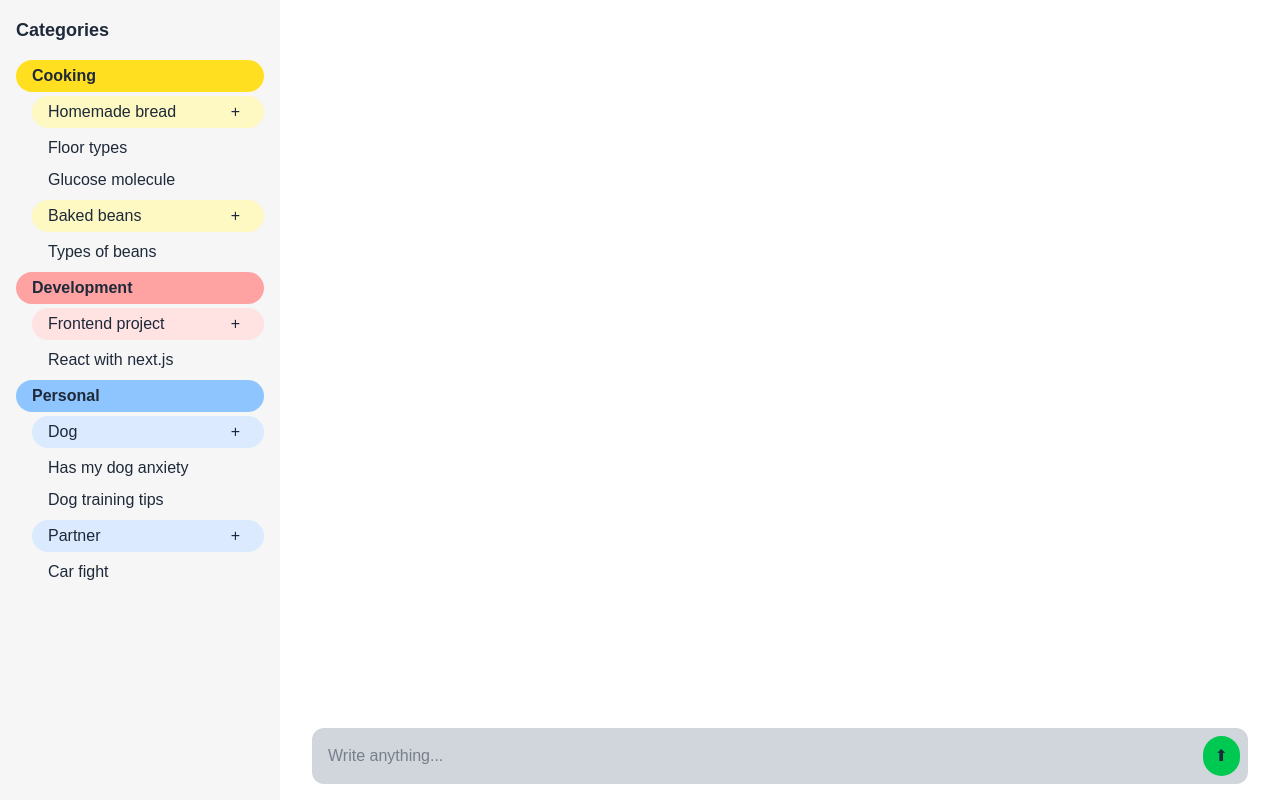
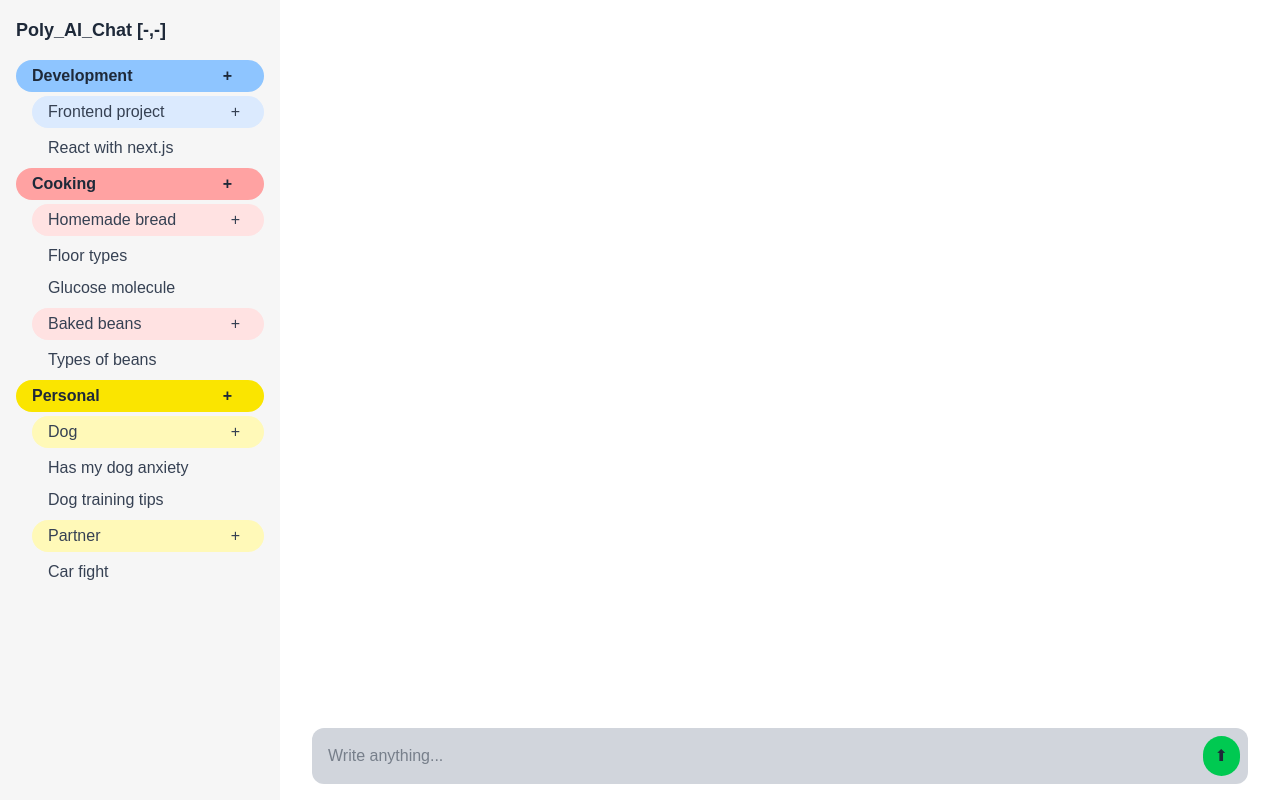
Before and after one commit to julesrb/Poly_Chat_AI, a Next.js app in the folder poly_chat_ai/: page / in a window 1280 px wide. Built offline with nearby package versions, Linux system fonts and the light colour scheme.

Commit message:
openai integration

```diff
--- a/poly_chat_ai/package.json
+++ b/poly_chat_ai/package.json
@@ -12,6 +12,7 @@
   "dependencies": {
     "dotenv": "^17.2.1",
     "next": "15.4.5",
+    "openai": "^5.12.2",
     "pg": "^8.16.3",
     "react": "19.1.0",
     "react-dom": "19.1.0"
--- a/poly_chat_ai/src/app/Catergories/Categories.tsx
+++ b/poly_chat_ai/src/app/Catergories/Categories.tsx
@@ -4,11 +4,20 @@ import React, { useState, Dispatch, SetStateAction, ChangeEvent, KeyboardEvent,
 import { Threads } from "../Threads/Threads";
 import { Conversation, Thread, Category} from "@/types/myTypes";
 
-const colorClassesBright: Record<string, string> = {
-  yellow: "bg-yellow-300",
+
+const colorClasses: Record<string, string> = {
+  green: "bg-[#efff05]",
   blue: "bg-blue-300",
   red: "bg-red-300",
-  green: "bg-green-300",
+  yellow: "bg-[#FAE500]",
+};
+
+const colorClassesPale: Record<string, string> = {
+  green: "bg-[#faffb8]",
+  blue: "bg-blue-100",
+  red: "bg-red-100",
+  yellow: "bg-[#FFF9B8]",
+  // add all your colors here
 };
 
 interface CategoriesProps {
@@ -17,12 +26,15 @@ interface CategoriesProps {
   color: string;
   threads: Thread[];
   setConversationSelection: Dispatch<SetStateAction<[number, number, number]>>;
+  addThread: (categoryId: number, title: string) => void;
+  addConversation: (categoryId: number, threadId: number, title: string) => void;
 }
 
-function Categories({ id, title, color, threads, setConversationSelection }: CategoriesProps) {
+function Categories({ id, title, color, threads, setConversationSelection, addThread, addConversation }: CategoriesProps) {
 
-  const bgClass = colorClassesBright[color] || "bg-gray-300";
-  const [isOpen, setIsOpen] = useState(true);
+  const bgClass = colorClasses[color] || "bg-gray-300";
+  const bgClassPale = colorClassesPale[color] || "bg-gray-300";
+  const [isOpen, setIsOpen] = useState<boolean>(true);
   function handleNewthread() {
     // This function can be implemented to add new threads if needed
   }
@@ -35,16 +47,20 @@ function Categories({ id, title, color, threads, setConversationSelection }: Cat
     <div>
       <div
         key={id}
-        className={`px-4 py-1 mb-1 rounded ${bgClass} font-bold rounded-full hover:bg-gray-100 cursor-pointer flex items-center justify-between`}
+
+        className={`px-4 py-1 mb-1 ${bgClass} rounded-full font-bold hover:text-white hover:bg-gray-500 cursor-pointer flex items-center justify-between`}
 		onClick={toggleThreads}
       >
         {title}
-        {/* <button
-          onClick={() => handleNewthread()}
-          className=" hover:bg-blue-600 font-bold rounded-full ml-4 px-2"
+		<button
+          onClick={(e) => {
+			e.stopPropagation();  // ✅ prevents parent click
+			addThread(id, "New Thread");
+		}}
+          className={`hover:bg-gray-200 hover:bg-gray-400 hover:text-white rounded-full py-0 ml-4 pl-4 pr-4`}
         >
           +
-        </button> */}
+        </button>
       </div>
       {isOpen && (
         <div className="space-y-2 flex-1 overflow-auto">
@@ -57,6 +73,9 @@ function Categories({ id, title, color, threads, setConversationSelection }: Cat
               conversations={thr.conversations}
               categoryId={id}
               setConversationSelection={setConversationSelection}
+              addThread={addThread}
+              addConversation={addConversation}
+			  bgClassPale={bgClassPale}
             />
           ))}
         </div>
--- a/poly_chat_ai/src/app/Conversations/Conversations.tsx
+++ b/poly_chat_ai/src/app/Conversations/Conversations.tsx
@@ -11,12 +11,12 @@ interface ConversationsProps {
   setConversationSelection: Dispatch<SetStateAction<[number, number, number]>>;
 }
 
-function Conversations({ id, title, categoryId, threadId,setConversationSelection }: ConversationsProps) {
+function Conversations({ id, title, categoryId, threadId, setConversationSelection}: ConversationsProps) {
 
   return (
       <div
         key={id}
-        className={`py-0 ml-8 rounded rounded-full hover:bg-gray-100 cursor-pointer flex items-center justify-between`}
+        className={`py-0 ml-6 pl-2 rounded rounded-full text-gray-700 hover:bg-gray-200 cursor-pointer flex items-center justify-between`}
 		onClick={() => {
 			console.log("Category:", categoryId, "Thread:", threadId, "Conversation:", id);
 			setConversationSelection([categoryId, threadId, id]);
--- a/poly_chat_ai/src/app/Input/Input.tsx
+++ b/poly_chat_ai/src/app/Input/Input.tsx
@@ -8,20 +8,55 @@ import { Thread, Category, Message} from "@/types/myTypes";
 interface InputProps {
   conversationSelection: [number, number, number];
   addMessage: (categoryId: number, threadId: number, conversationId: number, message: Message) => void;
+  categories: Category[];
 }
 
-export default function Input({ conversationSelection, addMessage }: InputProps) {
+export default function Input({ conversationSelection, addMessage, categories }: InputProps) {
   const [input, setInput] = useState<string>("");
 
-  const sendMessage = (
-    e?: MouseEvent<HTMLButtonElement> | KeyboardEvent<HTMLTextAreaElement | HTMLInputElement>
-  ) => {
-    if (e) e.preventDefault?.();
-    if (!input.trim()) return;
+const conversation =
+   categories
+     .find(cat => cat.id === conversationSelection[0])
+     ?.threads.find(t => t.id === conversationSelection[1])
+     ?.conversations.find(c => c.id === conversationSelection[2])
+     ?.messages ?? [];
 
-    // addMessage(categoryId, threadId, conversationId, { role: "user", content: input });
-	addMessage(conversationSelection[0], conversationSelection[1], conversationSelection[2], { role: "user", content: input });
-    setInput("");
+  const sendMessage = async (
+	e?: MouseEvent<HTMLButtonElement> | KeyboardEvent<HTMLTextAreaElement | HTMLInputElement> ) => {
+	if (e) e.preventDefault?.();
+	if (!input.trim()) return;
+
+	const [categoryId, threadId, conversationId] = conversationSelection;
+
+	// show user message immediately
+	addMessage(categoryId, threadId, conversationId, {
+		role: "user",
+		content: input,
+	});
+	setInput("");
+
+	// ✅ send conversation + new user message as "messages"
+	const res = await fetch("/api/chat", {
+		method: "POST",
+		headers: { "Content-Type": "application/json" },
+		body: JSON.stringify({
+		messages: [...conversation, { role: "user", content: input }],
+		}),
+	});
+
+	if (!res.ok) {
+		console.error("Server error:", await res.text());
+		return;
+	}
+
+	const data = await res.json();
+	console.log("Response:", data);
+
+	// show assistant message
+	addMessage(categoryId, threadId, conversationId, {
+		role: "assistant", // 👈 was "system", should be "assistant"
+		content: data.reply.content,
+	});
   };
 
   return (
--- a/poly_chat_ai/src/app/Threads/Threads.tsx
+++ b/poly_chat_ai/src/app/Threads/Threads.tsx
@@ -9,36 +9,42 @@ interface threadsProps {
   title: string;
   color: string;
   categoryId: number;
+  bgClassPale: string;
   conversations: Conversation[];
   setConversationSelection: Dispatch<SetStateAction<[number, number, number]>>;
+  addThread: (categoryId: number, title: string) => void;
+  addConversation: (categoryId: number, threadId: number, title: string) => void;
 }
 
-const colorClassesPale: Record<string, string> = {
-  yellow: "bg-yellow-100",
-  blue: "bg-blue-100",
-  red: "bg-red-100",
-  green: "bg-green-100",
-  // add all your colors here
-};
 
-function Threads({ id, title, color, conversations, categoryId, setConversationSelection }: threadsProps) {
-  const bgClass = colorClassesPale[color] || "bg-gray-300";
+function Threads({ id, title, color, categoryId, conversations, bgClassPale, setConversationSelection, addThread, addConversation }: threadsProps) {
+  const [isOpen, setIsOpen] = useState<boolean>(true);
+
+  const toggleThreads = () => {
+    setIsOpen(!isOpen);
+  };
+
 
   return (
     <div>
       <div
         key={id}
-        className={`p-1 px-4 ml-4 rounded ${bgClass} rounded-full hover:bg-gray-100 cursor-pointer flex items-center justify-between`}
+        className={`p-1 px-4 ml-4 rounded ${bgClassPale} text-gray-700 rounded-full hover:bg-gray-400 hover:text-white cursor-pointer flex items-center justify-between`}
+		onClick={toggleThreads}
       >
         {title}
-        <button
-          // onClick={() => handleNewthread()}
-          className="hover:bg-blue-600 rounded-full ml-4 px-2"
+		<button
+          onClick={(e) => {
+			e.stopPropagation();  // ✅ prevents parent click
+			addConversation(categoryId, id, "New Conversation");
+		}}
+          className={`hover:bg-gray-200 hover:text-black rounded-full py-0 ml-6 pl-2 pr-2`}
         >
           +
         </button>
       </div>
-      <div className="space-y-2 pt-2 flex-1 overflow-auto">
+      {isOpen && (
+		<div className="space-y-2 pt-2 flex-1 overflow-auto">
         {conversations.map((conv) => (
           <Conversations
             key={conv.id}
@@ -50,6 +56,7 @@ function Threads({ id, title, color, conversations, categoryId, setConversationS
           />
         ))}
       </div>
+	  )}
     </div>
   );
 }
--- a/poly_chat_ai/src/app/page.tsx
+++ b/poly_chat_ai/src/app/page.tsx
@@ -14,6 +14,56 @@ export default function Home() {
   categories[0].threads[0].id,
   categories[0].threads[0].conversations[0].id,
   ]);
+
+  const addConversation = (categoryId: number, threadId: number, title: string) => {
+  setCategories((prev) =>
+  prev.map((cat) =>
+    cat.id === categoryId
+    ? {
+      ...cat,
+      threads: cat.threads.map((thread) =>
+        thread.id === threadId
+        ? {
+          ...thread,
+          conversations: [
+            ...thread.conversations,
+            {
+            id:
+              (thread.conversations[thread.conversations.length - 1]?.id || 0) +
+              1,
+            title,
+            messages: [],
+            },
+          ],
+          }
+        : thread
+      ),
+      }
+    : cat
+    )
+  );
+  };
+
+  const addThread = (categoryId: number, title: string) => {
+  setCategories((prev) =>
+    prev.map((cat) =>
+    cat.id === categoryId
+      ? {
+        ...cat,
+        threads: [
+        ...cat.threads,
+        {
+          id: (cat.threads[cat.threads.length - 1]?.id || 0) + 1,
+          title,
+          conversations: [],
+        },
+        ],
+      }
+      : cat
+    )
+  );
+  };
+
 
   const addMessage = (categoryId: number, threadId: number, conversationId: number, message: Message) => {
   setCategories((prev) =>
@@ -51,7 +101,7 @@ export default function Home() {
 
     {/* Sidebar */}
     <div className="w-70 bg-[#f6f6f6] p-4 flex flex-col">
-        <h2 className="text-lg font-bold mb-4 ">Categories</h2>
+    <h2 className="text-lg font-bold mb-4 ">Poly_AI_Chat [-,-]</h2>
     <div className="space-y-2 flex-1 overflow-auto">
       {categories.map((top) => (
       <Categories
@@ -61,32 +111,38 @@ export default function Home() {
         color={top.color}
         threads={top.threads}
         setConversationSelection={setConversationSelection}
+        addConversation={addConversation}
+        addThread={addThread}
       />
       ))}
     </div>
     </div>
 
-      {/* Chat Thread */}
+    {/* Chat history */}
     <div className="flex flex-col flex-1">
 		<div className="flex-1 overflow-auto px-8 py-4 space-y-4">
 			{currentConversation.messages.map((msg, index) => (
 			<div
 				key={index}
-              className={`p-3 rounded-xl max-w-lg whitespace-pre-wrap ${
-                msg.role === "assistant"
-                  ? "self-start"
-                  : "bg-gray-300 self-end"
+				className={`flex ${msg.role === "user" ? "justify-end" : "justify-start"}`}
+			>
+				<div
+				className={`p-3 rounded-xl whitespace-pre-wrap ${
+					msg.role === "user"
+					? "bg-gray-300 mr-4 max-w-xs" // max width only for user
+					: "bg-white ml-4"             // assistant can expand
 				}`}
 				>
 				{msg.content}
 				</div>
+			</div>
 			))}
 		</div>
 
-        {/* Input Bar */}
 		<Input
 			conversationSelection={conversationSelection}
 			addMessage={addMessage}
+			categories={categories}
 		/>
 		</div>
   </div>
@@ -97,8 +153,20 @@ function getInitialCategories(): Category[] {
   return [
   {
   id: 1,
+  title: "Development",
+  color: "blue",
+  threads: [
+   {
+     id: 1,
+     title: "Frontend project",
+     conversations: [{ id: 1, title: "React with next.js", messages: []  }],
+   },
+   ],
+  },
+  {
+  id: 2,
   title: "Cooking",
-    color: "yellow",
+  color: "red",
   threads: [
   {
     id: 1,
@@ -116,21 +184,9 @@ function getInitialCategories(): Category[] {
   ],
   },
   {
-    id: 2,
-    title: "Development",
-    color: "red",
-    threads: [
-    {
-      id: 1,
-      title: "Frontend project",
-      conversations: [{ id: 1, title: "React with next.js", messages: []  }],
-    },
-    ],
-  },
-  {
   id: 3,
   title: "Personal",
-    color: "blue",
+  color: "yellow",
   threads: [
   {
     id: 1,
@@ -146,6 +202,8 @@ function getInitialCategories(): Category[] {
     conversations: [{ id: 1, title: "Car fight", messages: [] }],
   },
   ],
+
   },
   ];
+
 }
```
Also changed, not shown: poly_chat_ai/src/app/api/chat/route.ts (added, +18 -0 lines), 2 other files (tests, documents, lock files or other folders). Lines whose indentation alone changed are shown as unchanged.
